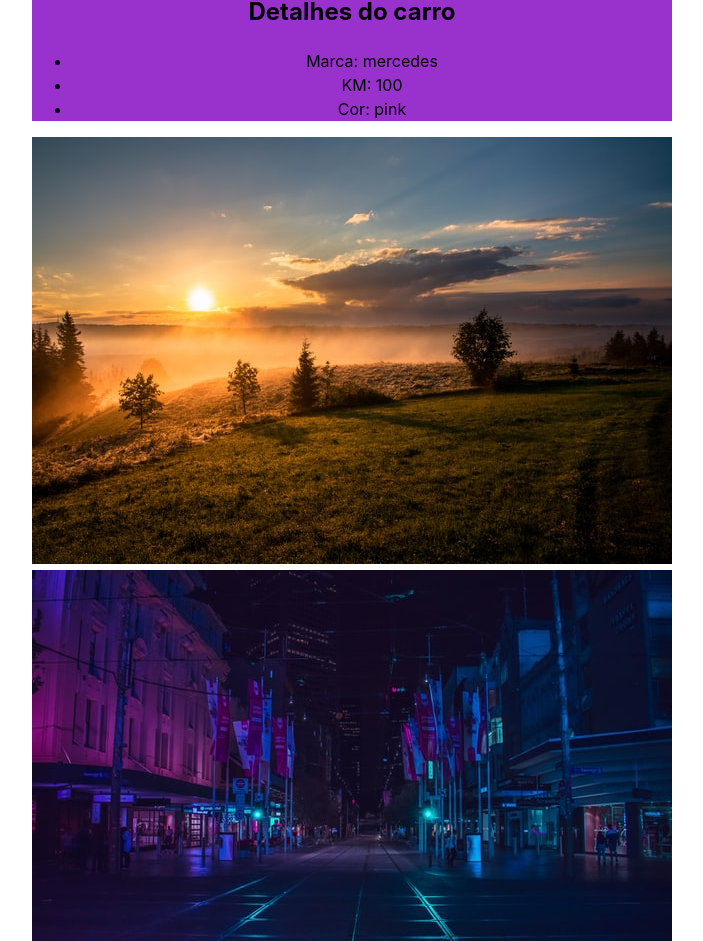
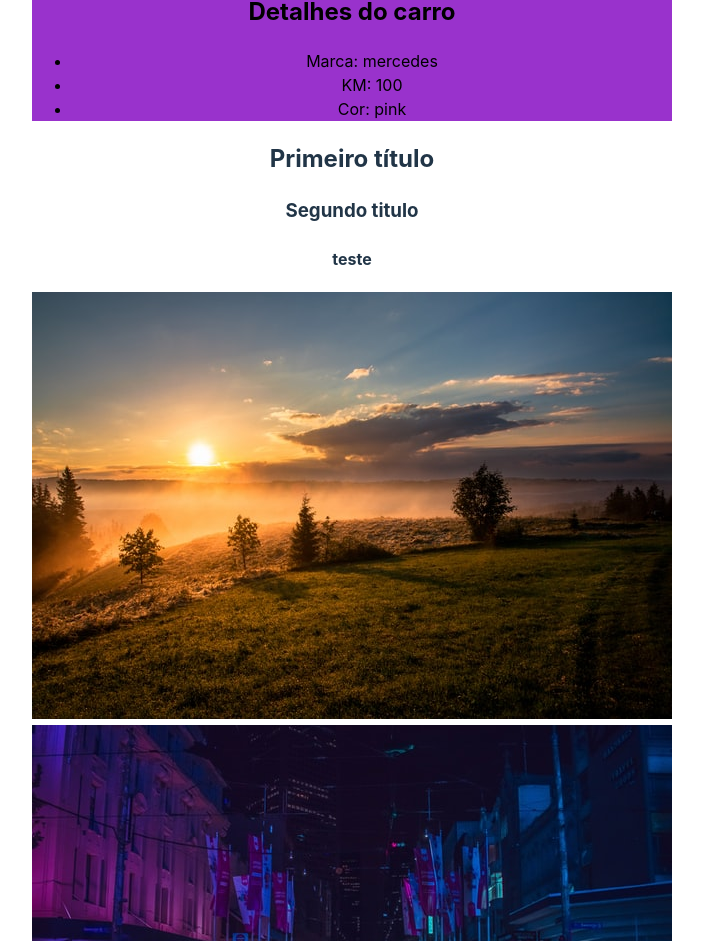
Before and after one commit to LuanneZati/REACT, a React (Vite) app in the folder 3_Avançando/avançando/: page / in a window 1280 px wide. Shown: the part 1533-2474 px from the top of the page, without its empty margins (288-991 px from the left). Built offline with nearby package versions, Linux system fonts and the light colour scheme.

Commit message:
Fragment

```diff
--- a/3_Avançando/avançando/src/App.jsx
+++ b/3_Avançando/avançando/src/App.jsx
@@ -5,6 +5,8 @@ import ListRender from './Components/ListRender'
 import ConditionalRender from './Components/ConditionalRender'
 import ShowUsername from './Components/ShowUsername'
 import CarDetails from './Components/CarDetails'
+import Fragment from './Components/Fragment'
+
 import { useState } from 'react'
 
 function App() {
@@ -42,8 +44,8 @@ function App() {
           novo={car.novo}
           />
         ))}
-
-
+        {/*Fragments*/}
+        <Fragment propTest="teste"/>
 
         {/*Imagem em public */}
         <div>
--- /dev/null
+++ b/3_Avançando/avançando/src/Components/Fragment.jsx
@@ -0,0 +1,13 @@
+import React from 'react'
+
+const Fragment = ({propTest}) => {
+  return (
+    <>
+        <h2>Primeiro título</h2>
+        <h3>Segundo titulo</h3>
+        <h4>{propTest}</h4>
+    </>
+  )
+}
+
+export default Fragment
```
